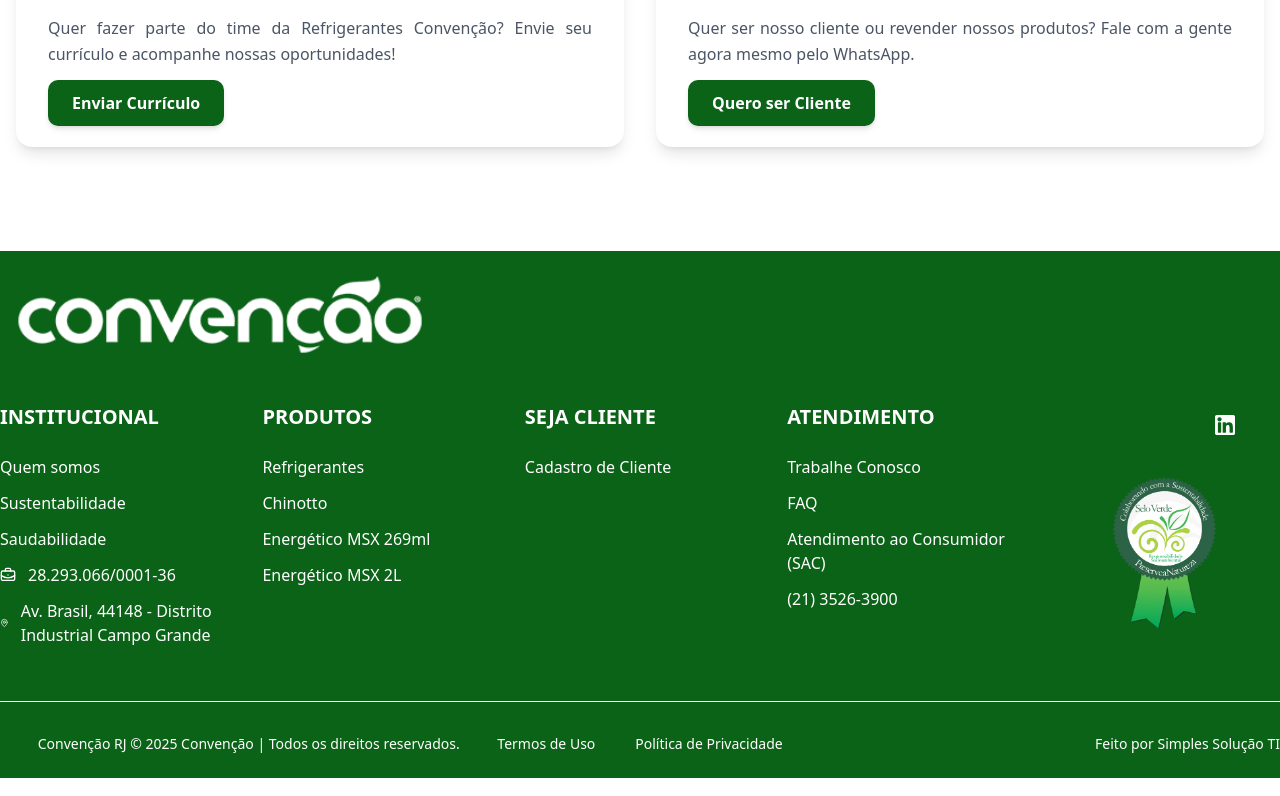
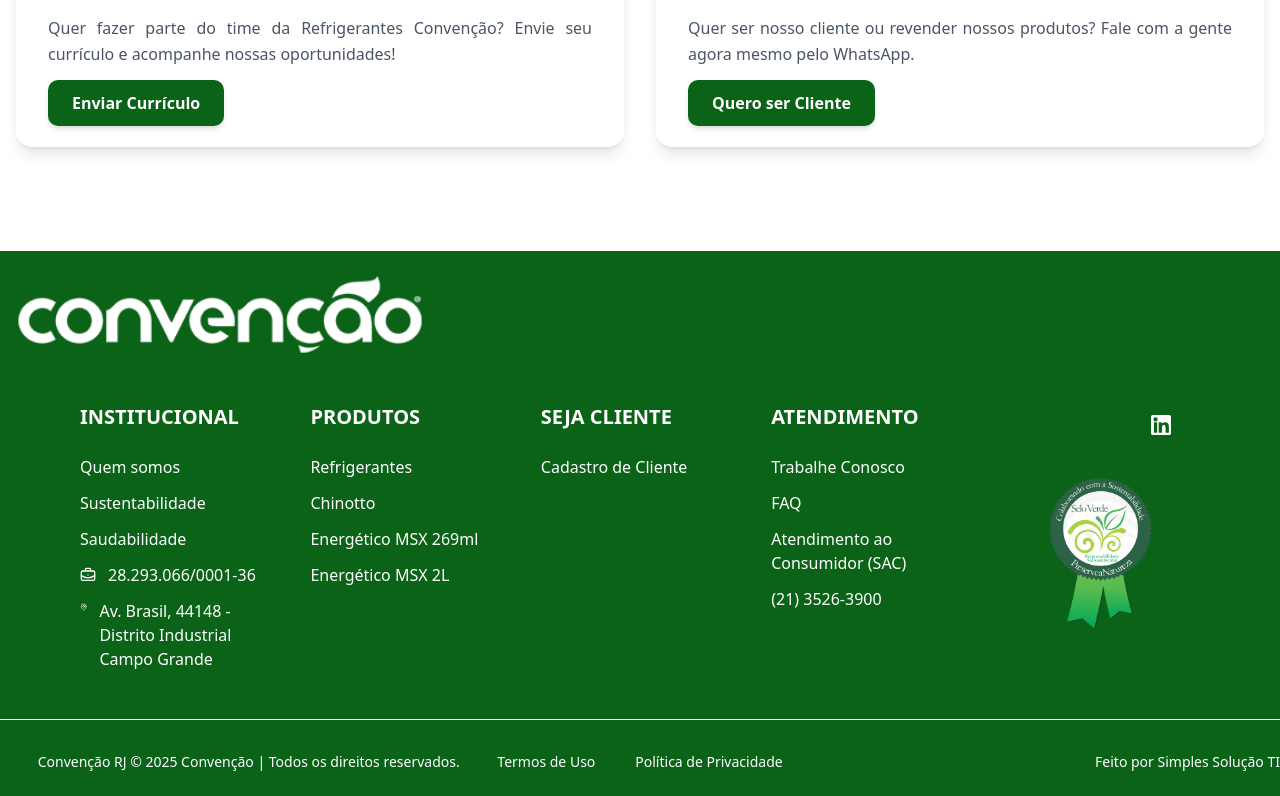
Before and after one commit to refrigeranteconvencaorj-sys/convencao, a React (Vite) app: page / in a window 1280 px wide. Shown: the part 7308-8104 px from the top of the page. Built offline with nearby package versions, Linux system fonts and the light colour scheme; some icons are missing.

Commit message:
refactor(): Ajuste do footer

```diff
--- a/src/components/Footer.jsx
+++ b/src/components/Footer.jsx
@@ -28,7 +28,7 @@
   const sectionContent = () => {
     return (
       <div className="container mx-auto py-4 md:py-6">
-        <div className="grid md:grid-cols-5 gap-8">
+        <div className="grid md:grid-cols-5 gap-8 px-20">
           {/* INSTITUCIONAL */}
           <div className="col-span-1 text-center md:text-left">
             <h3 className="text-xl font-bold mb-6">INSTITUCIONAL</h3>
@@ -67,12 +67,11 @@
                 <span>28.293.066/0001-36</span>
               </div>
 
-              <div className="flex items-center justify-center md:justify-start space-x-3">
+              <div className="flex justify-center md:justify-start space-x-3">
                 <MapPin size={16} />
                 <span>
                   Av. Brasil, 44148 - Distrito Industrial Campo Grande
-                                    <br />
-                                  </span>
+                </span>
               </div>
             </div>
           </div>
@@ -169,15 +168,8 @@
 
             <div className="mt-3 flex flex-col gap-3">
               <div className="flex items-center justify-center md:justify-start space-x-3">
-
-                <a
-
-                >
-                  (21) 3526-3900
-                </a>
+                <a>(21) 3526-3900</a>
               </div>
-
-
             </div>
           </div>
 
```
